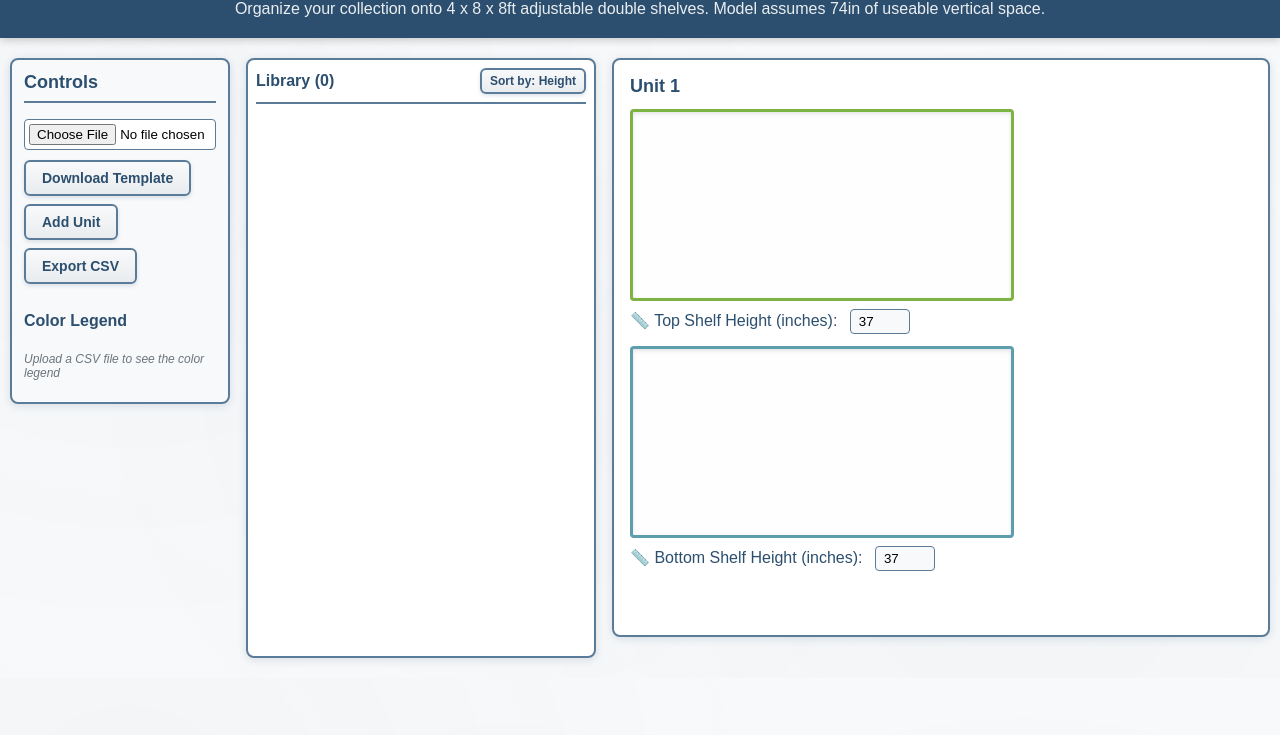
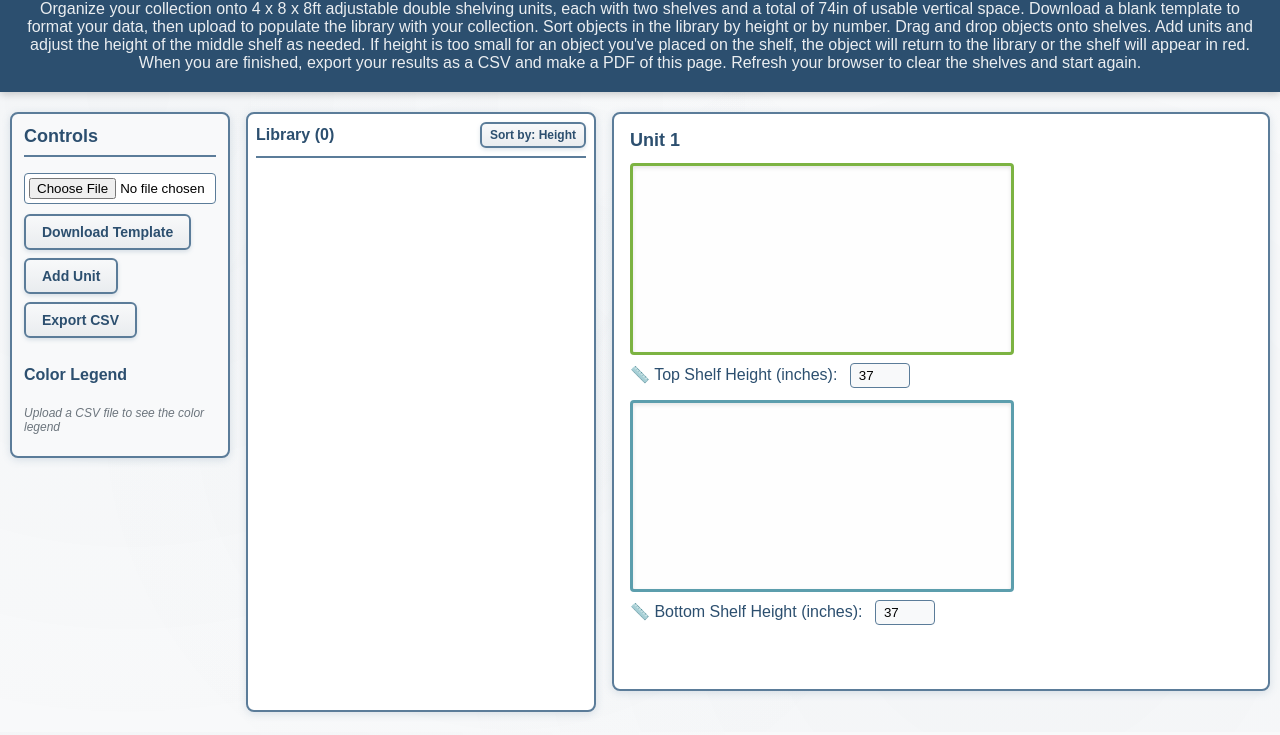
Before and after one commit to jsybalsky/Storage_Planner, a plain HTML site: page index.html in a window 1280 px wide. Shown: the part 65-800 px from the top of the page. Drawn offline with Linux system fonts and the light colour scheme.

Commit message:
Update index.html

```diff
--- a/index.html
+++ b/index.html
@@ -357,7 +357,7 @@
 <body>
     <div class="header">
         <h1>Storage Planner</h1>
-        <p>Organize your collection onto 4 x 8 x 8ft adjustable double shelves. Model assumes 74in of useable vertical space.</p>
+        <p>Organize your collection onto 4 x 8 x 8ft adjustable double shelving units, each with two shelves and a total of 74in of usable vertical space. Download a blank template to format your data, then upload to populate the library with your collection. Sort objects in the library by height or by number. Drag and drop objects onto shelves. Add units and adjust the height of the middle shelf as needed. If height is too small for an object you've placed on the shelf, the object will return to the library or the shelf will appear in red. When you are finished, export your results as a CSV and make a PDF of this page. Refresh your browser to clear the shelves and start again.</p>
     </div>
 
     <div class="main-content">
```
